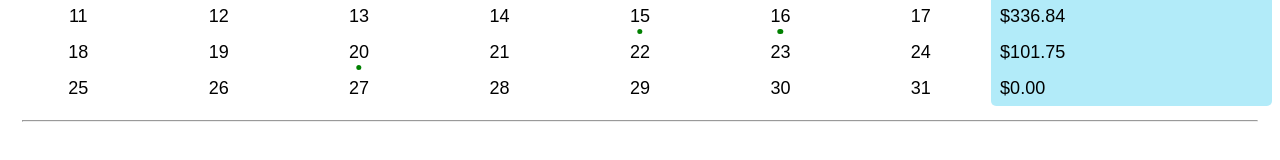
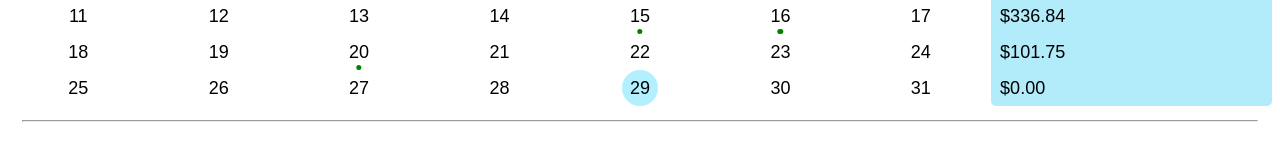
Before and after one commit to MinhQuan-Tran/Payment-Calculator, a Vue app in the folder Payment Calculator/: page / in a window 1280 px wide. Shown: the part 177-337 px from the top of the page. Built offline with nearby package versions, Linux system fonts and the light colour scheme.

Commit message:
Update UI - selectedDate

```diff
--- a/Payment Calculator/src/App.vue
+++ b/Payment Calculator/src/App.vue
@@ -88,13 +88,28 @@ export default {
 
     return {
       entries,
-      selectedEntries: [] as Entry[],
+      selectedDate: new Date(),
     }
   },
+  computed: {
+    selectedEntries(): Entry[] {
+      if (!this.selectedDate) {
+        return [];
+      }
+
+      return this.entries.filter(entry => {
+        const fromDate = new Date(entry.from);
+        const toDate = new Date(entry.to);
+
+        // Set the time to 00:00:00:000
+        fromDate.setHours(0, 0, 0, 0);
+        toDate.setHours(0, 0, 0, 0);
+
+        return fromDate <= this.selectedDate && this.selectedDate <= toDate;
+      });
+    },
+  },
   methods: {
-    setSelectedEntries(entries: Entry[]) {
-      this.selectedEntries = entries;
-    },
   },
   watch: {
     selectedEntry(entry: Entry | null) {
@@ -109,7 +124,7 @@ export default {
 </script>
 
 <template>
-  <WeekSchedule :entries="entries" @selected-entries="setSelectedEntries" />
+  <WeekSchedule :entries="entries" v-model:selected-date="selectedDate" />
   <hr>
   <DaySchedule :entries="selectedEntries" />
 </template>
--- a/Payment Calculator/src/components/DaySchedule.vue
+++ b/Payment Calculator/src/components/DaySchedule.vue
@@ -57,7 +57,7 @@ export default {
     display: flex;
     flex-direction: column;
     gap: 1rem;
-    padding-right: 0.2rem;
+    padding-right: 0.35rem;
 }
 
 .entry {
--- a/Payment Calculator/src/components/WeekSchedule.vue
+++ b/Payment Calculator/src/components/WeekSchedule.vue
@@ -13,8 +13,12 @@ export default {
             type: Array as () => Entry[],
             required: true,
         },
+        selectedDate: {
+            type: Date,
+            required: true,
+        },
     },
-    emits: ["selectedEntries"],
+    emits: ["update:selectedDate"],
     data() {
         const today = new Date();
 
@@ -120,6 +124,11 @@ export default {
         },
         currencyFormat,
     },
+    watch: {
+        selectedDate() {
+            console.log(this.selectedDate)
+        },
+    },
     mounted() {
         this.updateTitleByMonth();
     },
@@ -143,8 +152,16 @@ export default {
 
             <template v-for="(week, weekIndex) in calendar" :key="weekIndex">
                 <div v-for="(day, dayIndex) in week.days" :key="dayIndex">
-                    <div @click="$emit('selectedEntries', getEntriesForDay(day.date))"
-                        :class="[{ 'prev-month': day.prevMonth, 'next-month': day.nextMonth, 'has-entry': (getEntriesForDay(day.date).length > 0) }, 'day']">
+                    <div @click="$emit('update:selectedDate', day.date)" :class="[
+                        {
+                            'prev-month': day.prevMonth,
+                            'next-month': day.nextMonth,
+                            'has-entry': (getEntriesForDay(day.date).length > 0),
+                            // Compare the dates only
+                            'selected': selectedDate && selectedDate.setHours(0, 0, 0, 0) === day.date.setHours(0, 0, 0, 0),
+                        },
+                        'day'
+                    ]">
                         {{ day.day }}
                     </div>
                 </div>
@@ -260,11 +277,11 @@ export default {
 }
 
 .day:hover {
-    background-color: rgba(0, 204, 255, 0.15);
+    background-color: rgba(0, 0, 0, 0.15);
 }
 
 .day:focus {
-    background-color: rgba(0, 204, 255, 0.3);
+    background-color: rgba(0, 0, 0, 0.15);
 }
 
 .prev-month,
@@ -285,4 +302,8 @@ export default {
     background-color: green;
     margin: 0 auto;
 }
+
+.selected {
+    background-color: rgba(0, 204, 255, 0.3) !important;
+}
 </style>
```
